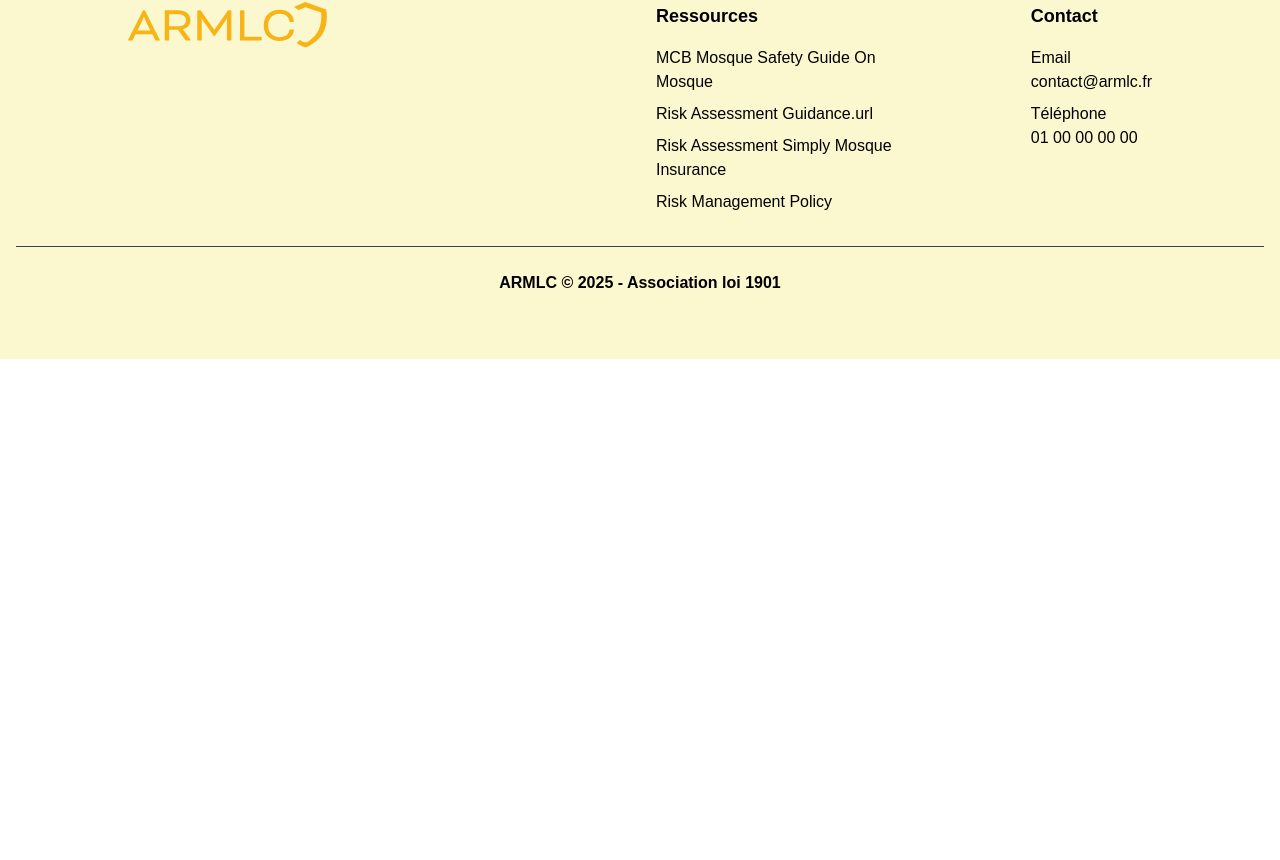
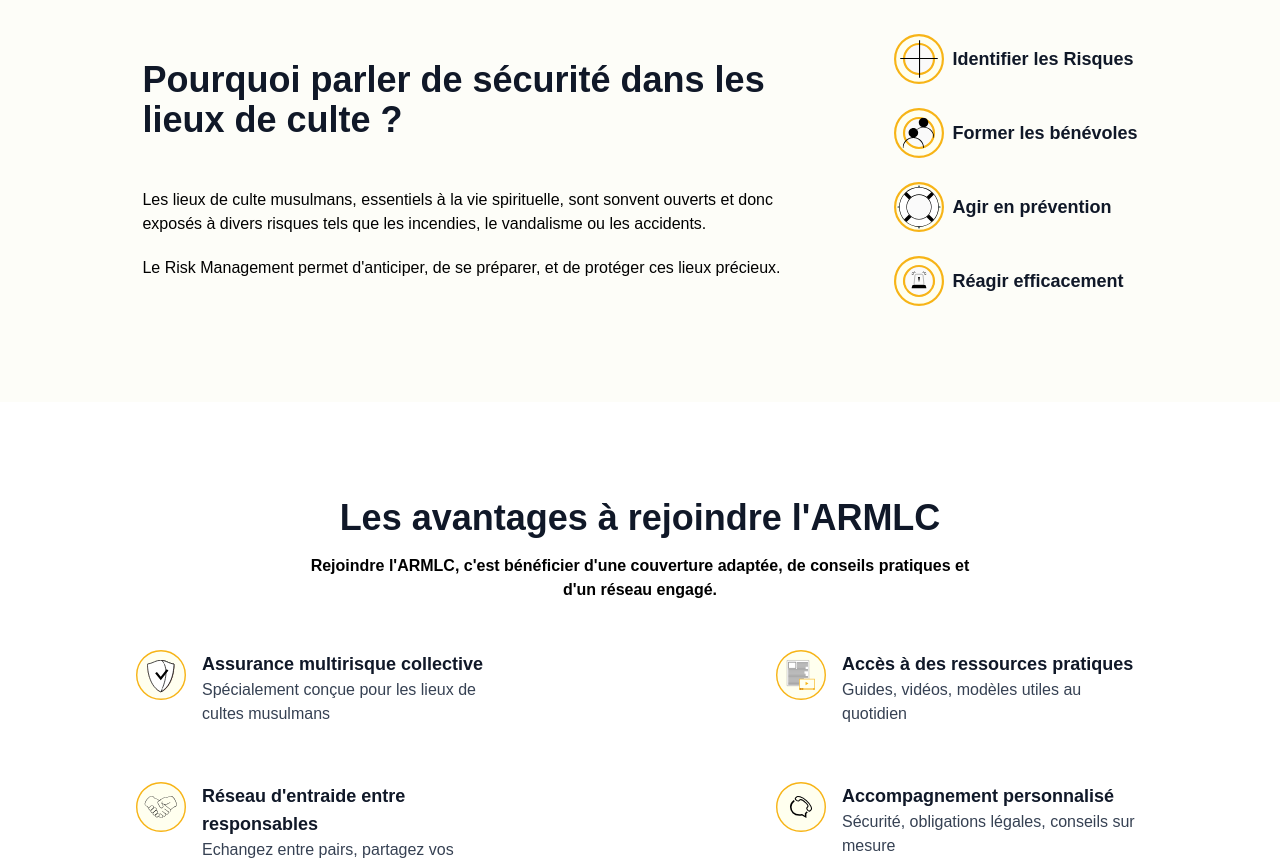
Before and after one commit to Brandon22030/adelab_test, a Next.js app: page / in a window 1280 px wide. Shown: the part 986-1846 px from the top of the page. Before the commit the page ends 1345 px from the top, so only its background shows below. Built offline with nearby package versions, Linux system fonts and the light colour scheme.

Commit message:
-fix: complete header section -feat: complete Security & Avantages section

```diff
--- a/app/page.tsx
+++ b/app/page.tsx
@@ -2,6 +2,8 @@
 import Footer from '@/components/layout/Footer';
 import Hero from '@/components/sections/Hero';
 import Mission from '@/components/sections/Mission';
+import Security from '@/components/sections/Security';
+import Advantages from '@/components/sections/Advantages';
 
 export default function Home() {
   return (
@@ -9,6 +11,8 @@
       <Header />
       <Hero />
       <Mission />
+      <Security />
+      <Advantages />
       <Footer />
 
     </main>
--- a/components/layout/Header.tsx
+++ b/components/layout/Header.tsx
@@ -34,6 +34,7 @@
             alt="Logo ARMLC"
             width={200}
             height={60}
+            priority
             className="hidden md:block object-contain transition-transform duration-500 ease-in-out hover:scale-105"
           />
           {/* Mobile Logo */}
@@ -42,35 +43,57 @@
             alt="Logo ARMLC"
             width={120}
             height={40}
+            priority
             className="block md:hidden object-contain transition-transform duration-500 ease-in-out hover:scale-105"
           />
         </Link>
 
-        {/* Navigation Links */}
-        <nav
-          className={`
-          fixed top-0 right-0 h-full w-64 bg-white transform transition-transform duration-300 ease-in-out
-          md:static md:w-auto md:translate-x-0 md:bg-transparent
-          ${isMenuOpen ? "translate-x-0" : "translate-x-full"}
-          z-50 shadow-lg md:shadow-none
-        `}
+        {/* Desktop Navigation */}
+        <nav className="hidden md:flex items-center space-x-6">
+          {menuLinks.map((link, index) => (
+            <p
+              key={index}
+              className="text-black text-sm font-black hover:text-amber-400 transition cursor-pointer"
             >
-          <div className="flex flex-col md:flex-row items-center h-full p-8 md:p-0">
-            {/* Mobile Close Button */}
+              {link.label}
+            </p>
+          ))}
+        </nav>
+
+        {/* Mobile Menu Overlay */}
+        {isMenuOpen && (
+          <div className="fixed inset-0 bg-white z-50 md:hidden">
+            {/* Mobile Menu Header */}
+            <div className="flex justify-between items-center p-4">
+              <Link href="/" className="flex items-center">
+                <Image
+                  src="/icones/logoMobile.svg"
+                  alt="Logo ARMLC"
+                  width={100}
+                  height={40}
+                  className="object-contain"
+                />
+              </Link>
+
+              {/* Close Button */}
               <button
-              className="md:hidden absolute top-4 right-4 text-gray-900"
                 onClick={toggleMenu}
                 aria-label="Close menu"
+                className="text-black"
               >
                 <FaTimes size={24} />
               </button>
+            </div>
 
-            {/* Menu Links */}
-            <ul className="flex flex-col md:flex-row items-center space-y-6 md:space-y-0 md:space-x-6 w-full">
+            {/* Mobile Menu Links */}
+            <ul className="flex flex-col items-center">
               {menuLinks.map((link, index) => (
-                <li key={index} className="w-full md:w-auto text-center">
+                <li
+                  key={index}
+                  className="w-full border-b border-amber-400 py-4 hover:bg-[#fbf7ce] transition cursor-pointer"
+                >
                   <p
-                    className="text-black text-sm font-black hover:text-amber-400 transition block md:inline cursor-pointer"
+                    className="text-black pl-5 text-xl font-semibold"
                   >
                     {link.label}
                   </p>
@@ -78,7 +101,7 @@
               ))}
             </ul>
           </div>
-        </nav>
+        )}
 
         {/* Mobile Menu Toggle */}
         <button
--- a/components/sections/Advantages.tsx
+++ b/components/sections/Advantages.tsx
@@ -0,0 +1,75 @@
+import React from "react";
+import Image from "next/image";
+
+const Advantages = () => {
+  const advantagesPoints = [
+    {
+      icon: "/icones/icone-assurance.svg",
+      title: "Assurance multirisque collective",
+      description: "Spécialement conçue pour les lieux de cultes musulmans",
+    },
+    {
+      icon: "/icones/icone-ressources.svg",
+      title: "Accès à des ressources pratiques",
+      description: "Guides, vidéos, modèles utiles au quotidien",
+    },
+    {
+      icon: "/icones/icone-re╠üseau.svg",
+      title: "Réseau d'entraide entre responsables",
+      description: "Echangez entre pairs, partagez vos expériences.",
+    },
+    {
+      icon: "/icones/icone-accompagnement.svg",
+      title: "Accompagnement personnalisé",
+      description: "Sécurité, obligations légales, conseils sur mesure",
+    },
+  ];
+
+  return (
+    <section id="security" className="bg-white py-16 md:py-20 lg:py-24">
+      <div className="mx-auto px-4">
+        <div className="text-center mb-12">
+          <h2 className="text-xl md:text-4xl font-bold text-gray-900 mb-4">
+            Les avantages à rejoindre l&apos;ARMLC
+          </h2>
+          <p className="text-black max-w-2xl mx-auto md:font-semibold">
+            Rejoindre l&apos;ARMLC, c&apos;est bénéficier d&apos;une couverture
+            adaptée, de conseils pratiques et d'un réseau engagé.
+          </p>
+        </div>
+
+        {/* Advantages Points */}
+        <div className="grid md:grid-cols-2 gap-8 justify-center">
+          {advantagesPoints.map((point, index) => (
+            <div key={index} className="flex space-x-4 mb-6 max-w-md md:mx-30">
+              <div className="flex-shrink-0">
+                <Image
+                  src={point.icon}
+                  alt={point.title}
+                  width={50}
+                  height={50}
+                  className="hidden md:block object-contain mx-auto md:mx-0"
+                />
+                <Image
+                  src={point.icon}
+                  alt={point.title}
+                  width={40}
+                  height={40}
+                  className="block md:hidden object-contain mx-auto"
+                />
+              </div>
+              <div className="flex-grow">
+                <h3 className="text-md md:text-lg font-semibold text-gray-900">
+                  {point.title}
+                </h3>
+                <p className="text-gray-700">{point.description}</p>
+              </div>
+            </div>
+          ))}
+        </div>
+      </div>
+    </section>
+  );
+};
+
+export default Advantages;
--- /dev/null
+++ b/components/sections/Security.tsx
@@ -0,0 +1,75 @@
+import React from "react";
+import Image from "next/image";
+
+const Security = () => {
+  const securityPoints = [
+    {
+      icon: "/icones/icone-identifier.svg",
+      title: "Identifier les Risques",
+    },
+    {
+      icon: "/icones/icone-be╠üne╠üvole.svg",
+      title: "Former les bénévoles",
+    },
+    {
+      icon: "/icones/icone-pre╠üvention.svg",
+      title: "Agir en prévention",
+    },
+    {
+      icon: "/icones/icone-incident.svg",
+      title: "Réagir efficacement",
+    },
+  ];
+
+  return (
+    <section id="security" className="bg-[#fdfdf8] py-16 md:py-20 lg:py-24">
+      <div className="md:flex mx-auto md:mx-10 px-4 gap-10 md:gap-20 md:justify-center">
+        <div className="text-center md:text-left mb-12 md:my-auto">
+          <h2 className="text-2xl md:text-4xl font-bold text-gray-900 mb-[3rem]">
+            Pourquoi parler de sécurité dans les <br className="hidden md:block" /> lieux de culte ?
+          </h2>
+          <p className="text-black max-w-2xl mx-auto md:mx-0 mb-5">
+            Les lieux de culte musulmans, essentiels à la vie spirituelle, sont
+            sonvent ouverts et donc exposés à divers risques tels que les
+            incendies, le vandalisme ou les accidents.
+          </p>
+          <p className="text-black max-w-2xl mx-auto md:mx-0">
+            Le Risk Management permet d&apos;anticiper, de se préparer, et de
+            protéger ces lieux précieux.
+          </p>
+        </div>
+
+        {/* Security Points */}
+        <div className="flex flex-col items-center space-y-6">
+          {securityPoints.map((point, index) => (
+            <div key={index} className="flex items-center ml-[8rem] md:ml-0 gap-2 max-w-md w-full">
+              <div className="flex-shrink-0">
+                <Image
+                  src={point.icon}
+                  alt={point.title}
+                  width={50}
+                  height={50}
+                  className="hidden md:block object-contain"
+                />
+                <Image
+                  src={point.icon}
+                  alt={point.title}
+                  width={40}
+                  height={40}
+                  className="block md:hidden object-contain"
+                />
+              </div>
+              <div className="text-left">
+                <h3 className="text-lg font-semibold text-gray-900">
+                  {point.title}
+                </h3>
+              </div>
+            </div>
+          ))}
+        </div>
+      </div>
+    </section>
+  );
+};
+
+export default Security;
```
Also changed, not shown: components/sections/SecuritySection.tsx (deleted). Lines whose indentation alone changed are shown as unchanged.
